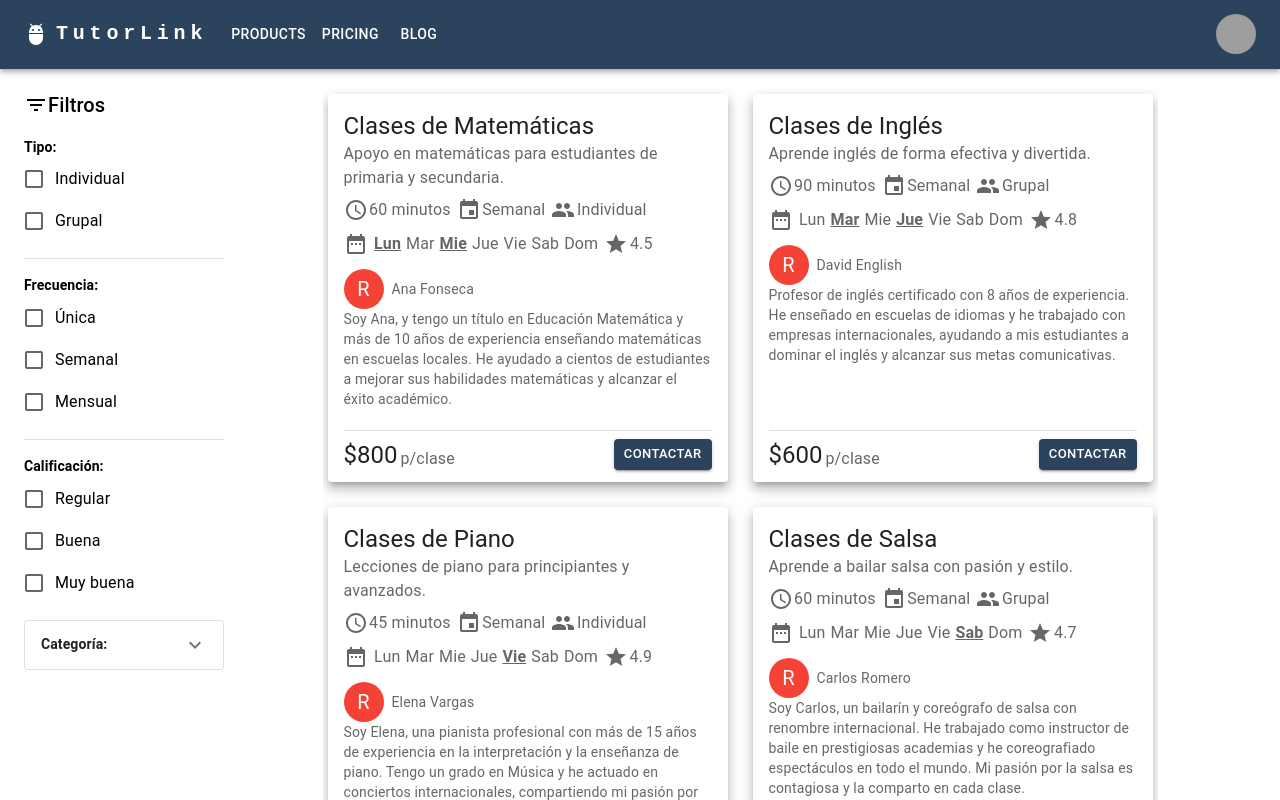
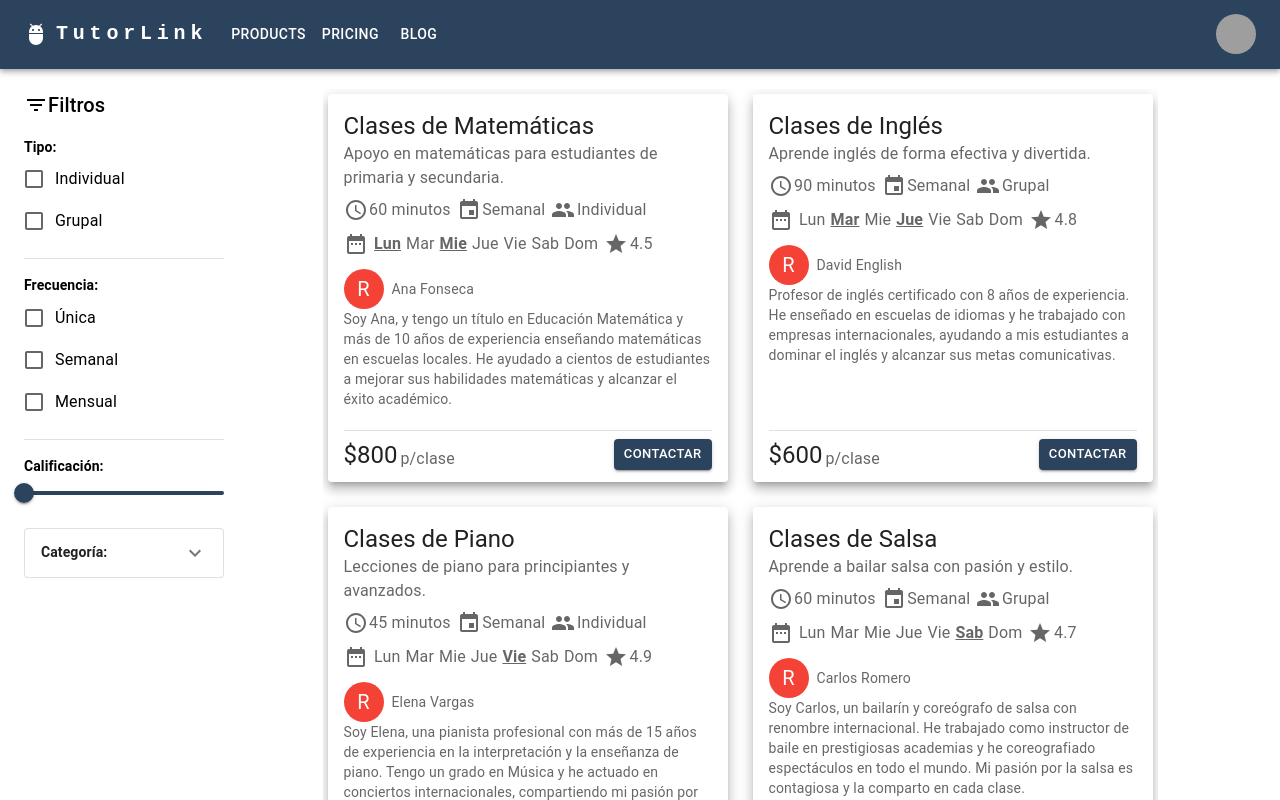
Before and after one commit to asantoro36/Owltutor, a React (Create React App) app: page / in a window 1280 px wide. Shown: the top 800 px of the page. Built offline with nearby package versions, Linux system fonts and the light colour scheme; grey boxes are pictures that could not be loaded.

Commit message:
Add slider

```diff
--- a/src/Entities/Service.ts
+++ b/src/Entities/Service.ts
@@ -127,7 +127,7 @@ const ServicesList: Service[] = [
         description: "Desarrollo de sitios web personalizados según tus necesidades.",
         type: "INDIVIDUAL",
         frequency: "UNIQUE",
-        rating: 4.8,
+        rating: 1.8,
         responsible: "Laura Linas",
         responsibleExperience: "Soy Laura, una desarrolladora web con más de 8 años de experiencia en proyectos personalizados. He trabajado con empresas de diversos sectores y he entregado soluciones web de alta calidad y rendimiento.",
         duration: "180 minutos",
@@ -157,7 +157,7 @@ const ServicesList: Service[] = [
         description: "Transforma tu hogar en un espacio hermoso y funcional con servicios de diseño de interiores.",
         type: "INDIVIDUAL",
         frequency: "UNIQUE",
-        rating: 4.9,
+        rating: 4.1,
         responsible: "Eva Zamora",
         responsibleExperience: "Soy Eva, una diseñadora de interiores con una sólida formación y más de 10 años de experiencia en diseño residencial. He trabajado en proyectos de viviendas y apartamentos de lujo, creando ambientes que reflejan la personalidad y las necesidades de mis clientes.",
         duration: "180 minutos",
@@ -172,7 +172,7 @@ const ServicesList: Service[] = [
         description: "Domina las estrategias de marketing en línea con un entrenamiento práctico y orientado a resultados.",
         type: "GROUP",
         frequency: "WEEKLY",
-        rating: 4.6,
+        rating: 2.6,
         responsible: "Marta Alvarez",
         responsibleExperience: "Soy Marta, una experta en marketing digital con una amplia trayectoria en agencias de marketing y startups exitosas. Durante los últimos 7 años, he dirigido campañas exitosas en línea y he ayudado a empresas a aumentar su presencia digital y sus ventas.",
         duration: "90 minutos",
--- a/src/components/FilterBar/FilterBar.tsx
+++ b/src/components/FilterBar/FilterBar.tsx
@@ -6,14 +6,15 @@ import {
     AccordionSummary,
     Checkbox, Divider,
     FormControlLabel,
-    FormGroup,
+    FormGroup, Slider,
     Stack
 } from "@mui/material";
 import Typography from "@mui/material/Typography";
 import ExpandMoreIcon from '@mui/icons-material/ExpandMore';
 import FilterListIcon from '@mui/icons-material/FilterList';
 import {Service} from "../../Entities/Service";
-import {GROUP, INDIVIDUAL, MONTHLY, UNIQUE, useFilterContext, WEEKLY} from "./FilterContext";
+import {RATING, GROUP, INDIVIDUAL, MONTHLY, UNIQUE, useFilterContext, WEEKLY} from "./FilterContext";
+import {useEffect, useState} from "react";
 
 interface FilterBarProps {
     services: Service[];
@@ -22,6 +23,7 @@ interface FilterBarProps {
 
 export const FilterBar:  React.FC<FilterBarProps>  = ({ services, setFilteredServices}) => {
 
+    const [sliderValue, setSliderValue] = useState(0);
     const { filters, setFilters } = useFilterContext();
     const categories = [
         "Tutorías escolares",
@@ -43,6 +45,8 @@ export const FilterBar:  React.FC<FilterBarProps>  = ({ services, setFilteredSer
         const filteredServices = services.filter((service: Service) => {
             let typeValidate = true
             let frequencyValidate = true
+            let ratingValidate = true
+
             if(newFiltersSelectedStatus.get(INDIVIDUAL) || newFiltersSelectedStatus.get(GROUP)) {
                 typeValidate = shouldBeAdded(INDIVIDUAL, service.type.toLowerCase(), newFiltersSelectedStatus)
                 || shouldBeAdded(GROUP, service.type.toLowerCase(), newFiltersSelectedStatus)
@@ -53,7 +57,12 @@ export const FilterBar:  React.FC<FilterBarProps>  = ({ services, setFilteredSer
                     || shouldBeAdded(WEEKLY, service.frequency.toLowerCase(), newFiltersSelectedStatus)
                     || shouldBeAdded(MONTHLY, service.frequency.toLowerCase(), newFiltersSelectedStatus)
             }
-            return (typeValidate && frequencyValidate);
+
+            if(newFiltersSelectedStatus.get(RATING)) {
+                ratingValidate = service.rating >= sliderValue
+            }
+
+            return (typeValidate && frequencyValidate && ratingValidate);
         });
 
         setFilteredServices(filteredServices.length !== 0? filteredServices : services)
@@ -62,6 +71,14 @@ export const FilterBar:  React.FC<FilterBarProps>  = ({ services, setFilteredSer
     const shouldBeAdded = (param: string, attributeToValidate: string, newFiltersSelectedStatus: any) => {
         return newFiltersSelectedStatus.get(param) && attributeToValidate === param
     }
+
+    const handleSliderChange = (event: any, newValue: any) => {
+        setSliderValue(newValue);
+    };
+
+    useEffect(() => {
+        applyFilters(RATING, sliderValue !== 0);
+    }, [sliderValue]);
 
     return (
         <Stack className={"filters"} spacing={2}>
@@ -85,11 +102,16 @@ export const FilterBar:  React.FC<FilterBarProps>  = ({ services, setFilteredSer
             <Divider />
             <div>
                 <Typography variant="subtitle2" className="filter-subtitle-font">Calificación:</Typography>
-                <FormGroup>
-                    <FormControlLabel control={<Checkbox />} label="Regular" />
-                    <FormControlLabel control={<Checkbox />} label="Buena" />
-                    <FormControlLabel control={<Checkbox />} label="Muy buena" />
-                </FormGroup>
+                <Slider
+                    min={0}
+                    step={0.1}
+                    max={5.0}
+                    track="inverted"
+                    aria-labelledby="track-inverted-slider"
+                    defaultValue={30}
+                    value={sliderValue}
+                    onChange={handleSliderChange}
+                />
             </div>
             <div>
                 <Accordion variant={"outlined"}>
--- a/src/components/FilterBar/FilterContext.tsx
+++ b/src/components/FilterBar/FilterContext.tsx
@@ -5,9 +5,7 @@ export let GROUP = 'group'
 export let UNIQUE = 'unique'
 export let WEEKLY = 'weekly'
 export let MONTHLY = 'monthly'
-export let REGULAR = 'regular'
-export let GOOD = 'good'
-export let VERY_GOOD = 'veryGood'
+export let RATING = 'calif'
 
 const filtersSelectedStatus = new Map([
     [INDIVIDUAL, false],
@@ -15,9 +13,7 @@ const filtersSelectedStatus = new Map([
     [UNIQUE, false],
     [WEEKLY, false],
     [MONTHLY, false],
-    [REGULAR, false],
-    [GOOD, false],
-    [VERY_GOOD, false]
+    [RATING, false],
 ]);
 
 const FilterContext = createContext<any>({ filters: filtersSelectedStatus, setFilters: () => {} });
```
